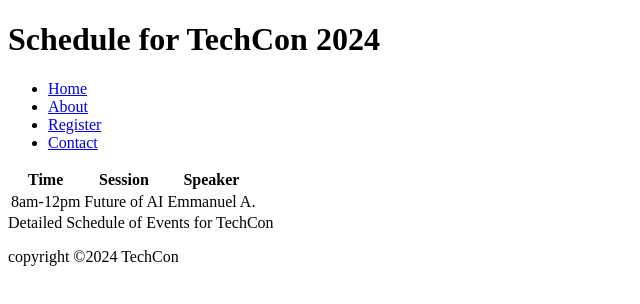
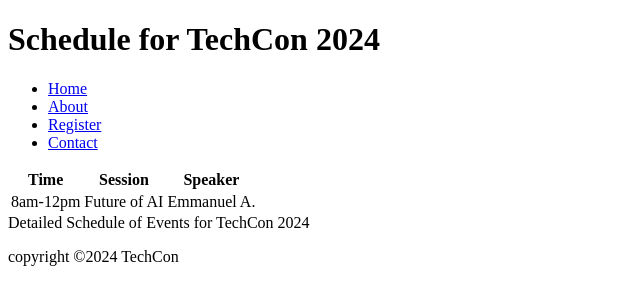
Before and after one commit to Manuelkhal/TechCon_HTML, a plain HTML site: page techcon_website/schedule.html in a window 1280 px wide. Shown: the full height of the page, 0-640 px from the left. Drawn offline with Linux system fonts and the light colour scheme.

Commit message:
Added new file

```diff
--- a/techcon_website/schedule.html
+++ b/techcon_website/schedule.html
@@ -31,7 +31,7 @@
             </tr>
         </table>
     </main>
-    <caption>Detailed Schedule of Events for TechCon</caption>
+    <caption>Detailed Schedule of Events for TechCon 2024</caption>
     <footer>
         <p>copyright &copy;2024 TechCon</p>
     </footer>
```
